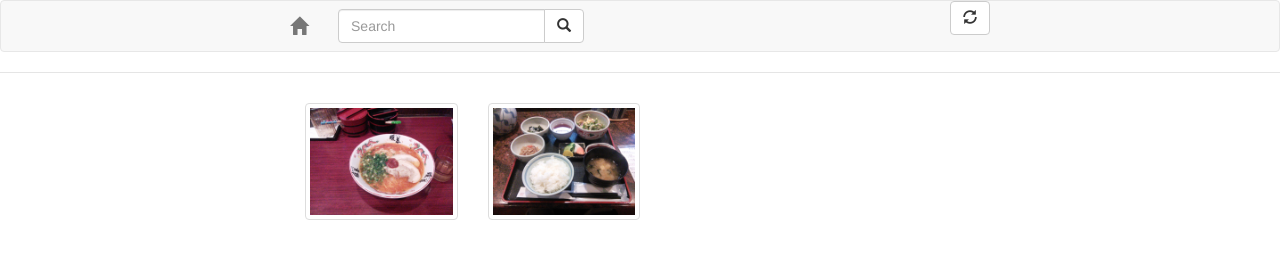
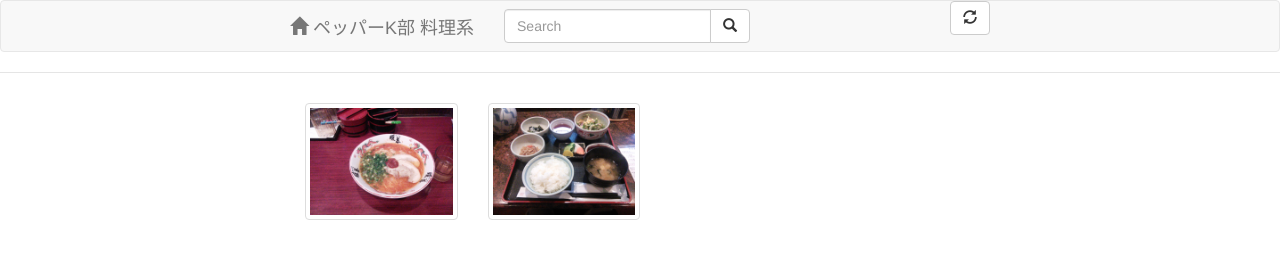
Before and after one commit to masakura/pepper-angular, a website: page app/index.html in a window 1280 px wide. Drawn offline with nearby package versions, Linux system fonts and the light colour scheme; some packages are replaced by stand-ins of ours; files that its build step writes are made by us from their sources.

Commit message:
アプリタイトルを表示

```diff
--- a/app/views/pepperheader.html
+++ b/app/views/pepperheader.html
@@ -12,6 +12,7 @@
 
         <a class="navbar-brand" href="#/">
           <span class="glyphicon glyphicon-home" aria-hidden="true"></span>
+          ペッパーK部 料理系
         </a>
       </div>
 
```
